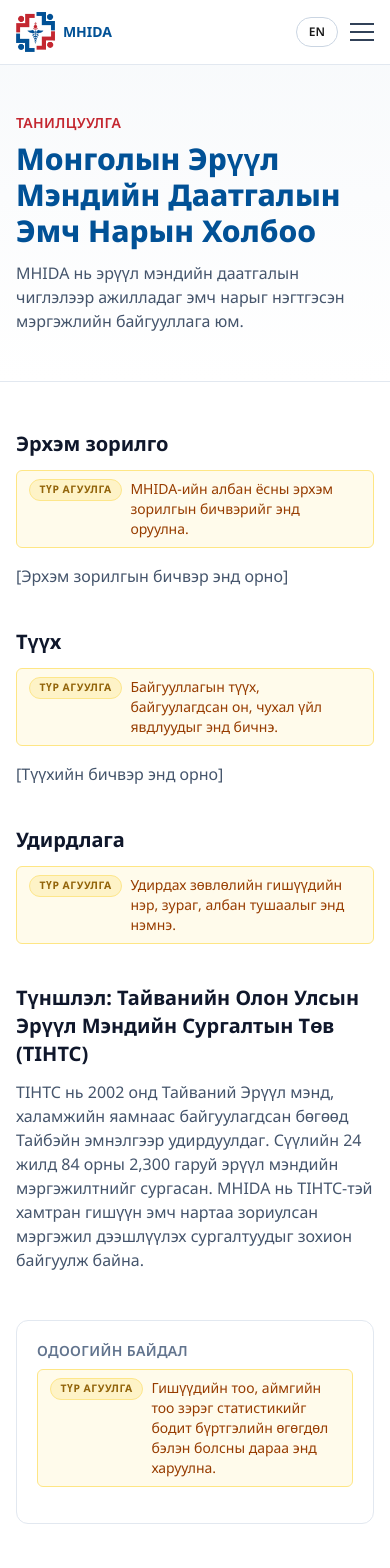
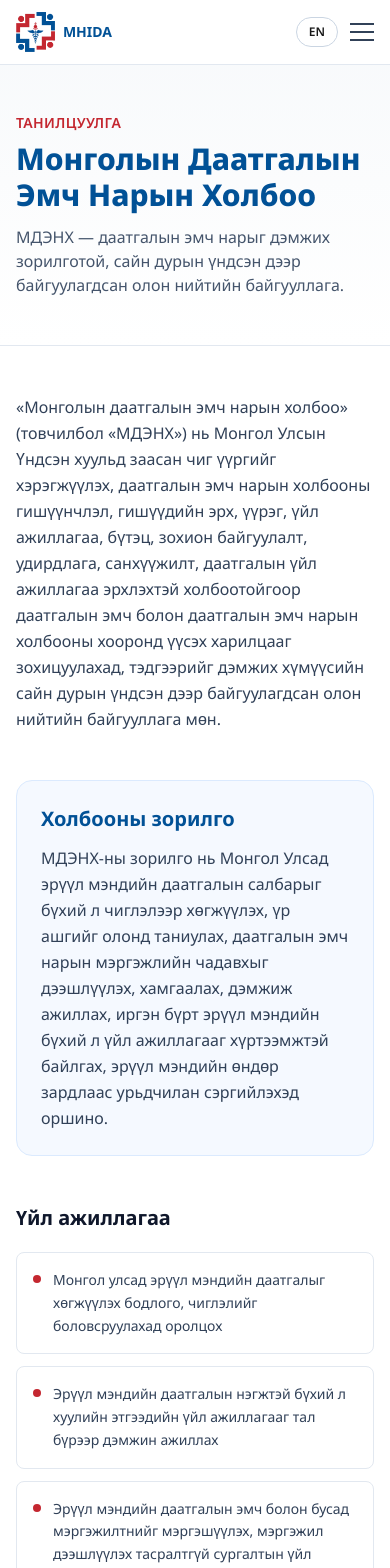
Before and after one commit to onetagmn/mhida-website, a Next.js app: page /about in a window 390 px wide. Shown: the top 1568 px of the page. Built offline with nearby package versions, Linux system fonts and the light colour scheme.

Commit message:
Home/About/Contact updates: real About content, contact info, new quick actions, cleaner hero

```diff
--- a/src/app/about/page.tsx
+++ b/src/app/about/page.tsx
@@ -3,6 +3,68 @@
 import { useLanguage } from "@/lib/language-context";
 import PageHeader from "@/components/PageHeader";
 import DraftNotice from "@/components/DraftNotice";
+
+const activities: { mn: string; en: string }[] = [
+  {
+    mn: "Монгол улсад эрүүл мэндийн даатгалыг хөгжүүлэх бодлого, чиглэлийг боловсруулахад оролцох",
+    en: "Participate in developing policy and strategic direction for health insurance in Mongolia",
+  },
+  {
+    mn: "Эрүүл мэндийн даатгалын нэгжтэй бүхий л хуулийн этгээдийн үйл ажиллагааг тал бүрээр дэмжин ажиллах",
+    en: "Comprehensively support the work of all legal entities operating health insurance units",
+  },
+  {
+    mn: "Эрүүл мэндийн даатгалын эмч болон бусад мэргэжилтнийг мэргэшүүлэх, мэргэжил дээшлүүлэх тасралтгүй сургалтын үйл ажиллагааг тал бүрээр дэмжих",
+    en: "Support continuous specialization and professional development training for health insurance doctors and other professionals",
+  },
+  {
+    mn: "Даатгалын эмч нарын анагаах ухааны судалгааны ажлыг дэмжиж, онол практикийн хурал, зөвлөгөөн, семинар, сургалт зохион байгуулах",
+    en: "Support medical research by insurance doctors and organize scientific-practical conferences, consultations, seminars, and trainings",
+  },
+  {
+    mn: "Даатгалын эмч нарын мэргэжлийн зэрэг хамгаалах, ахиулах үйл ажиллагааг холбогдох байгууллагуудтай хамтран дэмжих",
+    en: "Support professional degree attainment and advancement in cooperation with relevant organizations",
+  },
+  {
+    mn: "Эрүүл мэндийн даатгалын чиглэлээр сонин, сэтгүүл, ном, товхимол гаргах зэрэг хэвлэл нийтлэлийн үйл ажиллагаа явуулах",
+    en: "Publish newspapers, journals, books, and booklets in the field of health insurance",
+  },
+  {
+    mn: "Эрүүл мэндийн даатгалын чиглэлээр олон нийтэд боловсрол олгох",
+    en: "Provide public education on health insurance",
+  },
+  {
+    mn: "Даатгалын эмч нарын хууль ёсны эрх ашгийг хамгаалж, тэдний үйл ажиллагааг дэмжих олон талт арга хэмжээг холбогдох байгууллагуудтай хамтран зохион байгуулах",
+    en: "Protect the legal rights and interests of insurance doctors and organize multifaceted supporting measures with relevant organizations",
+  },
+  {
+    mn: "Олон улсын болон гадаадын ижил төрлийн байгууллагуудтай холбоо тогтоож, эмч мэргэжилтэн, төлөөлөгч, мэдээлэл солилцох зэргээр гадаад харилцааг хөгжүүлэх",
+    en: "Develop international relations — cooperating with peer organizations abroad and exchanging doctors, specialists, delegates, and information",
+  },
+];
+
+const duties: { mn: string; en: string }[] = [
+  {
+    mn: "Даатгалын эмч нарын чадавхыг хөгжүүлэхэд хүчин зүтгэж, хувь нэмрээ оруулах",
+    en: "Contribute actively to developing the professional capacity of insurance doctors",
+  },
+  {
+    mn: "Судалгаа, сургалт, олон нийтийг эрүүлжүүлэх, өвчнөөс урьдчилан сэргийлэх ажил зохион байгуулах",
+    en: "Organize research, training, public health promotion, and disease prevention activities",
+  },
+  {
+    mn: "Холбооны гишүүний татварыг жил бүр төлөх",
+    en: "Pay the annual membership fee",
+  },
+  {
+    mn: "Холбооны шийдвэрийг хэрэгжүүлэх",
+    en: "Implement the decisions of the Association",
+  },
+  {
+    mn: "Холбоонд хандив, туслалцаа үзүүлэх",
+    en: "Provide donations and support to the Association",
+  },
+];
 
 export default function AboutPage() {
   const { t } = useLanguage();
@@ -12,50 +74,79 @@
       <PageHeader
         eyebrow={t("Танилцуулга", "About")}
         title={t(
-          "Монголын Эрүүл Мэндийн Даатгалын Эмч Нарын Холбоо",
+          "Монголын Даатгалын Эмч Нарын Холбоо",
           "Mongolian Health Insurance Doctors Association"
         )}
         subtitle={t(
-          "MHIDA нь эрүүл мэндийн даатгалын чиглэлээр ажилладаг эмч нарыг нэгтгэсэн мэргэжлийн байгууллага юм.",
-          "MHIDA is a professional association bringing together doctors who work in health insurance."
+          "МДЭНХ — даатгалын эмч нарыг дэмжих зорилготой, сайн дурын үндсэн дээр байгуулагдсан олон нийтийн байгууллага.",
+          "MHIDA — a voluntary public organization founded to support and unite Mongolia's health insurance doctors."
         )}
       />
 
       <div className="container-page grid gap-12 py-12 md:grid-cols-3">
-        <div className="space-y-10 md:col-span-2">
+        <div className="space-y-12 md:col-span-2">
+          {/* Intro */}
           <section>
-            <h2 className="mb-3 text-xl font-bold text-slate-900">
-              {t("Эрхэм зорилго", "Mission")}
-            </h2>
-            <DraftNotice
-              note={t(
-                "MHIDA-ийн албан ёсны эрхэм зорилгын бичвэрийг энд оруулна.",
-                "Insert MHIDA's official mission statement here."
-              )}
-            />
-            <p className="text-slate-600">
+            <p className="leading-relaxed text-slate-700">
               {t(
-                "[Эрхэм зорилгын бичвэр энд орно]",
-                "[Mission statement text goes here]"
+                "«Монголын даатгалын эмч нарын холбоо» (товчилбол «МДЭНХ») нь Монгол Улсын Үндсэн хуульд заасан чиг үүргийг хэрэгжүүлэх, даатгалын эмч нарын холбооны гишүүнчлэл, гишүүдийн эрх, үүрэг, үйл ажиллагаа, бүтэц, зохион байгуулалт, удирдлага, санхүүжилт, даатгалын үйл ажиллагаа эрхлэхтэй холбоотойгоор даатгалын эмч болон даатгалын эмч нарын холбооны хооронд үүсэх харилцааг зохицуулахад, тэдгээрийг дэмжих хүмүүсийн сайн дурын үндсэн дээр байгуулагдсан олон нийтийн байгууллага мөн.",
+                "The Mongolian Health Insurance Doctors Association (MHIDA) is a voluntary public organization established to fulfil the functions set out in the Constitution of Mongolia and to regulate the relations between insurance doctors and their association — covering membership, members' rights and duties, activities, structure and organization, governance, financing, and the conduct of insurance-related work — founded on the goodwill of those who support insurance doctors."
               )}
             </p>
           </section>
 
-          <section>
-            <h2 className="mb-3 text-xl font-bold text-slate-900">
-              {t("Түүх", "History")}
+          {/* Mission */}
+          <section className="rounded-2xl border border-blue-100 bg-blue-50/60 p-6 sm:p-8">
+            <h2 className="mb-3 text-xl font-bold text-[var(--brand-blue)]">
+              {t("Холбооны зорилго", "Our Mission")}
             </h2>
-            <DraftNotice
-              note={t(
-                "Байгууллагын түүх, байгуулагдсан он, чухал үйл явдлуудыг энд бичнэ.",
-                "Add the association's founding year and key milestones here."
+            <p className="leading-relaxed text-slate-700">
+              {t(
+                "МДЭНХ-ны зорилго нь Монгол Улсад эрүүл мэндийн даатгалын салбарыг бүхий л чиглэлээр хөгжүүлэх, үр ашгийг олонд таниулах, даатгалын эмч нарын мэргэжлийн чадавхыг дээшлүүлэх, хамгаалах, дэмжиж ажиллах, иргэн бүрт эрүүл мэндийн бүхий л үйл ажиллагааг хүртээмжтэй байлгах, эрүүл мэндийн өндөр зардлаас урьдчилан сэргийлэхэд оршино.",
+                "Our mission is to develop Mongolia's health insurance sector in all its dimensions, raise public awareness of its benefits, strengthen, protect, and support the professional capacity of insurance doctors, make healthcare accessible to every citizen, and help prevent catastrophic health expenditures."
               )}
-            />
-            <p className="text-slate-600">
-              {t("[Түүхийн бичвэр энд орно]", "[History content goes here]")}
             </p>
           </section>
 
+          {/* Activities */}
+          <section>
+            <h2 className="mb-5 text-xl font-bold text-slate-900">
+              {t("Үйл ажиллагаа", "What We Do")}
+            </h2>
+            <ul className="grid gap-3 sm:grid-cols-2">
+              {activities.map((a, i) => (
+                <li
+                  key={i}
+                  className="flex gap-3 rounded-lg border border-slate-200 bg-white p-4 text-sm leading-relaxed text-slate-700"
+                >
+                  <span
+                    aria-hidden
+                    className="mt-1.5 h-2 w-2 shrink-0 rounded-full bg-[var(--brand-red)]"
+                  />
+                  {t(a.mn, a.en)}
+                </li>
+              ))}
+            </ul>
+          </section>
+
+          {/* Member duties */}
+          <section>
+            <h2 className="mb-5 text-xl font-bold text-slate-900">
+              {t("Холбооны гишүүний үүрэг", "Member Responsibilities")}
+            </h2>
+            <ol className="space-y-3">
+              {duties.map((d, i) => (
+                <li key={i} className="flex gap-4 text-slate-700">
+                  <span className="flex h-7 w-7 shrink-0 items-center justify-center rounded-full bg-[var(--brand-blue)] text-xs font-bold text-white">
+                    {i + 1}
+                  </span>
+                  <span className="leading-relaxed">{t(d.mn, d.en)}</span>
+                </li>
+              ))}
+            </ol>
+          </section>
+
+          {/* Leadership */}
           <section>
             <h2 className="mb-3 text-xl font-bold text-slate-900">
               {t("Удирдлага", "Leadership")}
@@ -68,6 +159,7 @@
             />
           </section>
 
+          {/* Partnership */}
           <section>
             <h2 className="mb-3 text-xl font-bold text-slate-900">
               {t(
@@ -75,9 +167,9 @@
                 "Partnership: Taiwan International Healthcare Training Center (TIHTC)"
               )}
             </h2>
-            <p className="text-slate-600">
+            <p className="leading-relaxed text-slate-700">
               {t(
-                "TIHTC нь 2002 онд Тайваний Эрүүл мэнд, халамжийн яамнаас байгуулагдсан бөгөөд Тайбэйн эмнэлгээр удирдуулдаг. Сүүлийн 24 жилд 84 орны 2,300 гаруй эрүүл мэндийн мэргэжилтнийг сургасан. MHIDA нь TIHTC-тэй хамтран гишүүн эмч нартаа зориулсан мэргэжил дээшлүүлэх сургалтуудыг зохион байгуулж байна.",
+                "TIHTC нь 2002 онд Тайваний Эрүүл мэнд, халамжийн яамнаас байгуулагдсан бөгөөд Тайбэйн эмнэлгээр удирдуулдаг. Сүүлийн 24 жилд 84 орны 2,300 гаруй эрүүл мэндийн мэргэжилтнийг сургасан. МДЭНХ нь TIHTC-тэй хамтран гишүүн эмч нартаа зориулсан мэргэжил дээшлүүлэх сургалтуудыг зохион байгуулж байна.",
                 "TIHTC was established in 2002 by Taiwan's Ministry of Health and Welfare and is administered by Taipei Hospital. Over the past 24 years it has trained more than 2,300 healthcare professionals from 84 countries. MHIDA partners with TIHTC to offer continuing professional development trainings to member doctors — see the Trainings page for current programs."
               )}
             </p>
--- a/src/app/contact/page.tsx
+++ b/src/app/contact/page.tsx
@@ -3,6 +3,20 @@
 import { useLanguage } from "@/lib/language-context";
 import PageHeader from "@/components/PageHeader";
 import DraftNotice from "@/components/DraftNotice";
+
+// Assembled at click time so the addresses never sit in the visible
+// page text (basic protection against email-harvesting bots).
+const EMAIL_PARTS: [string, string][] = [
+  ["hida.mng", "gmail.com"],
+  ["chr.mhida", "gmail.com"],
+  ["sg.mhida", "gmail.com"],
+  ["coo.mhida", "gmail.com"],
+];
+
+function openMail() {
+  const to = EMAIL_PARTS.map(([u, d]) => `${u}@${d}`).join(",");
+  window.location.href = `mailto:${to}`;
+}
 
 export default function ContactPage() {
   const { t } = useLanguage();
@@ -12,27 +26,50 @@
       <PageHeader eyebrow={t("Холбоо барих", "Contact")} title={t("Бидэнтэй холбогдох", "Get in Touch")} />
 
       <div className="container-page grid gap-10 py-12 md:grid-cols-2">
+        <div className="space-y-6">
           <div>
+            <h2 className="mb-2 text-sm font-semibold uppercase tracking-wide text-slate-500">
+              {t("Утас", "Phone")}
+            </h2>
+            <p className="flex flex-wrap gap-4 text-lg font-semibold text-slate-800">
+              <a href="tel:+97699978179" className="hover:text-[var(--brand-red)]">
+                ✆ 9997 8179
+              </a>
+              <a href="tel:+97699854040" className="hover:text-[var(--brand-red)]">
+                ✆ 9985 4040
+              </a>
+            </p>
+          </div>
+
+          <div>
+            <h2 className="mb-2 text-sm font-semibold uppercase tracking-wide text-slate-500">
+              {t("И-мэйл", "Email")}
+            </h2>
+            <button
+              onClick={openMail}
+              className="rounded-md bg-[var(--brand-blue)] px-5 py-2.5 text-sm font-semibold text-white transition-opacity hover:opacity-90"
+            >
+              {t("И-мэйл илгээх", "Send Email")}
+            </button>
+            <p className="mt-2 text-xs text-slate-500">
+              {t(
+                "Товч дарахад таны и-мэйл програм нээгдэнэ.",
+                "Opens your email app with our addresses filled in."
+              )}
+            </p>
+          </div>
+
+          <div>
+            <h2 className="mb-2 text-sm font-semibold uppercase tracking-wide text-slate-500">
+              {t("Хаяг", "Address")}
+            </h2>
             <DraftNotice
               note={t(
-              "MHIDA-ийн албан ёсны и-мэйл, утасны дугаар, хаягийг энд оруулна.",
-              "Add MHIDA's official email, phone number, and address here."
+                "Байгууллагын хаягийг энд оруулна.",
+                "Add the association's street address here."
               )}
             />
-          <dl className="space-y-4 text-sm">
-            <div>
-              <dt className="font-semibold text-slate-500">{t("И-мэйл", "Email")}</dt>
-              <dd className="text-slate-700">[email@mhida.org]</dd>
           </div>
-            <div>
-              <dt className="font-semibold text-slate-500">{t("Утас", "Phone")}</dt>
-              <dd className="text-slate-700">[+976 __ __ __ __]</dd>
-            </div>
-            <div>
-              <dt className="font-semibold text-slate-500">{t("Хаяг", "Address")}</dt>
-              <dd className="text-slate-700">[Улаанбаатар хот, ...]</dd>
-            </div>
-          </dl>
         </div>
 
         <div>
@@ -41,8 +78,8 @@
           </h2>
           <DraftNotice
             note={t(
-              "Санал асуулга / feedback маягтыг Phase 2-т бусад маягтуудтай хамт бүтээнэ.",
-              "The survey/feedback form will be built in Phase 2 alongside the other forms."
+              "Санал асуулга / feedback маягтыг бүртгэлийн системтэй хамт бүтээнэ.",
+              "The survey/feedback form will be built alongside the registration system."
             )}
           />
         </div>
--- a/src/app/page.tsx
+++ b/src/app/page.tsx
@@ -6,15 +6,43 @@
 import { asset } from "@/lib/asset";
 import DraftNotice from "@/components/DraftNotice";
 
-const quickActions = [
-  { href: "/register", mn: "Бүртгүүлэх", en: "Register", live: true },
-  { href: "/contact", mn: "Холбоо барих", en: "Contact", live: true },
-  { href: "/about", mn: "Танилцуулга", en: "About", live: true },
-  { href: "/trainings", mn: "Модулиуд", en: "Modules", live: true },
-  { href: "/legal", mn: "Хууль эрх зүй", en: "Legal Acts", live: true },
-  { href: "/contact", mn: "Чат", en: "Chat", live: false },
-  { href: "/contact", mn: "Нэрийн карт", en: "Name Card", live: false },
-  { href: "/contact", mn: "Хандив өргөх", en: "Donate", live: false },
+// Chat: waiting on the Facebook Messenger group link — flips to live once provided.
+// Upgrade Membership: goes live with QPay payments (Phase 6).
+const quickActions: {
+  kind: "internal" | "file" | "external";
+  href: string;
+  mn: string;
+  en: string;
+  live: boolean;
+  noteMn?: string;
+  noteEn?: string;
+}[] = [
+  { kind: "internal", href: "/register", mn: "Бүртгүүлэх", en: "Register", live: true },
+  {
+    kind: "external",
+    href: "#",
+    mn: "Чат",
+    en: "Chat",
+    live: false,
+    noteMn: "Facebook Messenger",
+    noteEn: "Facebook Messenger",
+  },
+  {
+    kind: "file",
+    href: "/docs/MHIDA_NAME_CARD_TEMPLATE.pptx",
+    mn: "Нэрийн карт",
+    en: "Name Card",
+    live: true,
+    noteMn: "Загвар татах (PPTX)",
+    noteEn: "Download template (PPTX)",
+  },
+  {
+    kind: "internal",
+    href: "/register",
+    mn: "Гишүүнчлэл ахиулах",
+    en: "Upgrade Membership",
+    live: false,
+  },
 ];
 
 const trainingNews = [
@@ -45,35 +73,12 @@
       <section className="border-b border-slate-200 bg-gradient-to-b from-blue-50 via-white to-white">
         <div className="container-page grid items-center gap-10 py-16 sm:py-20 md:grid-cols-2">
           <div>
-            <p className="mb-3 text-sm font-semibold uppercase tracking-wide text-[var(--brand-red)]">
-              MHIDA
-            </p>
             <h1 className="text-3xl font-extrabold leading-tight text-[var(--brand-blue)] sm:text-4xl md:text-5xl">
               {t(
                 "Монголын Эрүүл Мэндийн Даатгалын Эмч Нарын Холбоо",
                 "Mongolian Health Insurance Doctors Association"
               )}
             </h1>
-            <p className="mt-5 max-w-xl text-slate-600">
-              {t(
-                "Гишүүнчлэл, сургалт, AXIS болон e-Health системийн мэдээлэл, эрх зүйн баримт бичгүүдийг нэг дор.",
-                "Membership, trainings, AXIS and e-Health system resources, and legal documents — all in one place."
-              )}
-            </p>
-            <div className="mt-8 flex flex-wrap gap-3">
-              <Link
-                href="/register"
-                className="rounded-md bg-[var(--brand-red)] px-6 py-3 text-sm font-semibold text-white transition-opacity hover:opacity-90"
-              >
-                {t("Бүртгүүлэх", "Register now")}
-              </Link>
-              <Link
-                href="/about"
-                className="rounded-md border border-[var(--brand-blue)] px-6 py-3 text-sm font-semibold text-[var(--brand-blue)] transition-colors hover:bg-blue-50"
-              >
-                {t("Дэлгэрэнгүй", "Learn more")}
-              </Link>
-            </div>
           </div>
           <div className="flex justify-center md:justify-end">
             <Image
@@ -144,22 +149,49 @@
             {t("Түргэн холбоос", "Quick Actions")}
           </h2>
           <div className="grid grid-cols-2 gap-4 sm:grid-cols-4">
-            {quickActions.map((action, idx) => (
-              <Link
-                key={`${action.href}-${idx}`}
-                href={action.href}
-                className={`relative rounded-lg border bg-white p-4 text-center text-sm font-semibold shadow-sm transition-shadow hover:shadow-md ${
+            {quickActions.map((action, idx) => {
+              const className = `relative rounded-lg border bg-white p-4 text-center text-sm font-semibold shadow-sm transition-shadow hover:shadow-md ${
                 action.live ? "border-slate-200 text-slate-800" : "border-dashed border-slate-300 text-slate-400"
-                }`}
-              >
+              }`;
+              const inner = (
+                <>
                   {t(action.mn, action.en)}
-                {!action.live && (
+                  {(action.noteMn || !action.live) && (
                     <span className="mt-1 block text-[10px] font-medium uppercase tracking-wide text-slate-400">
-                    {t("Тун удахгүй", "Coming soon")}
+                      {!action.live
+                        ? t("Тун удахгүй", "Coming soon")
+                        : t(action.noteMn ?? "", action.noteEn ?? "")}
                     </span>
                   )}
+                </>
+              );
+              if (!action.live) {
+                return (
+                  <div key={idx} className={className}>
+                    {inner}
+                  </div>
+                );
+              }
+              if (action.kind === "internal") {
+                return (
+                  <Link key={idx} href={action.href} className={className}>
+                    {inner}
                   </Link>
-            ))}
+                );
+              }
+              return (
+                <a
+                  key={idx}
+                  href={action.kind === "file" ? asset(action.href) : action.href}
+                  target={action.kind === "external" ? "_blank" : undefined}
+                  rel={action.kind === "external" ? "noopener noreferrer" : undefined}
+                  download={action.kind === "file" ? true : undefined}
+                  className={className}
+                >
+                  {inner}
+                </a>
+              );
+            })}
           </div>
         </div>
       </section>
@@ -171,14 +203,14 @@
         </h2>
         <p className="mb-6 max-w-2xl text-sm text-slate-600">
           {t(
-            "Аймаг тус бүрээр гишүүдийн байршлыг харуулах интерактив газрын зураг гишүүний бүртгэлийн санд суурилж автоматаар шинэчлэгдэнэ.",
-            "An interactive map showing member locations by province, auto-updating from the live member database."
+            "Аймаг, хотоор шүүж хайх боломжтой Монголын интерактив газрын зураг: гишүүд ажилладаг эмнэлэг, эрүүл мэндийн байгууллагуудын мэдээллийг харуулна. Шинэ гишүүн бүртгүүлэх бүрд автоматаар шинэчлэгдэнэ. Нэвтэрсэн гишүүд дэлгэрэнгүй мэдээлэл харах боломжтой болно.",
+            "An interactive map of Mongolia showing medical facilities where our members work — searchable and filterable by province and city, auto-updating with every new registration. Logged-in members will see additional details."
           )}
         </p>
         <DraftNotice
           note={t(
-            "Гишүүдийн газрын зураг Phase 5-т, бодит бүртгэлийн өгөгдөл бэлэн болсны дараа холбогдоно.",
-            "The live member map ships in Phase 5, once real registration data is available to plot."
+            "Газрын зураг бодит бүртгэлийн өгөгдөл бэлэн болсны дараа холбогдоно.",
+            "The interactive map goes live once real registration data is available to plot."
           )}
         />
         <div className="flex h-64 items-center justify-center rounded-xl border-2 border-dashed border-slate-300 bg-slate-50 text-slate-400 sm:h-80">
```
Also changed, not shown: src/components/Footer.tsx (+11 -4 lines), 1 other file (tests, documents, lock files or other folders). Lines whose indentation alone changed are shown as unchanged.
